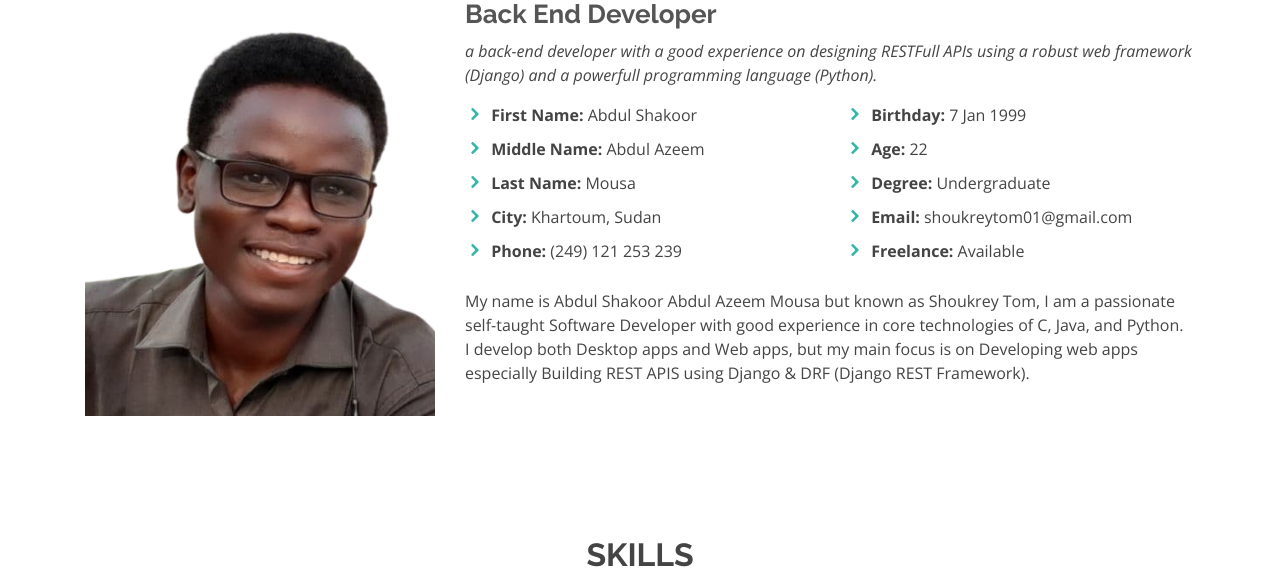
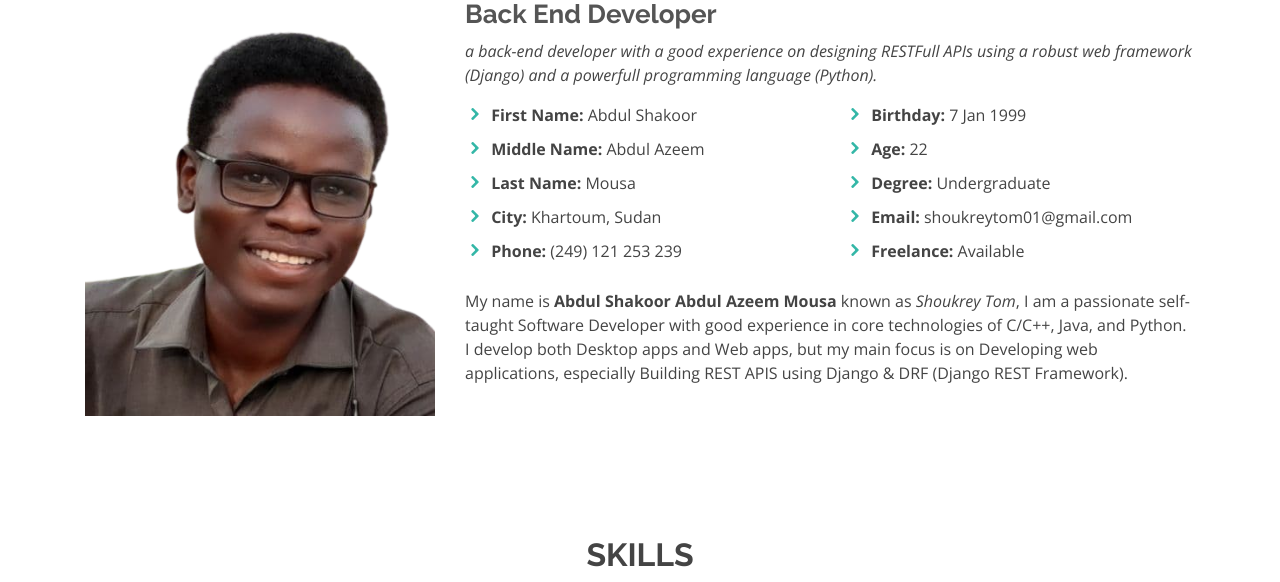
Before and after one commit to shoukreytom/personal-portfolio, a Django app: page / in a window 1280 px wide. Shown: the part 969-1551 px from the top of the page. Run offline with Django 3.2, Linux system fonts and the light colour scheme; data that the repository does not hold is empty; some libraries are stand-ins or nearby versions.

Commit message:
highlight important sentences

```diff
--- a/home/templates/home/index.html
+++ b/home/templates/home/index.html
@@ -118,8 +118,8 @@
             </div>
           </div>
           <p>
-            My name is Abdul Shakoor Abdul Azeem Mousa but known as Shoukrey Tom, I am a passionate self-taught Software Developer with good experience in core technologies of C, Java, and Python.<br/>
-            I develop both Desktop apps and Web apps, but my main focus is on Developing web apps especially Building REST APIS using Django & DRF (Django REST Framework).
+            My name is <strong>Abdul Shakoor Abdul Azeem Mousa</strong> known as <em>Shoukrey Tom</em>, I am a passionate self-taught Software Developer with good experience in core technologies of C/C++, Java, and Python.<br/>
+            I develop both Desktop apps and Web apps, but my main focus is on Developing web applications, especially Building REST APIS using Django & DRF (Django REST Framework).
           </p>
         </div>
       </div>
```
